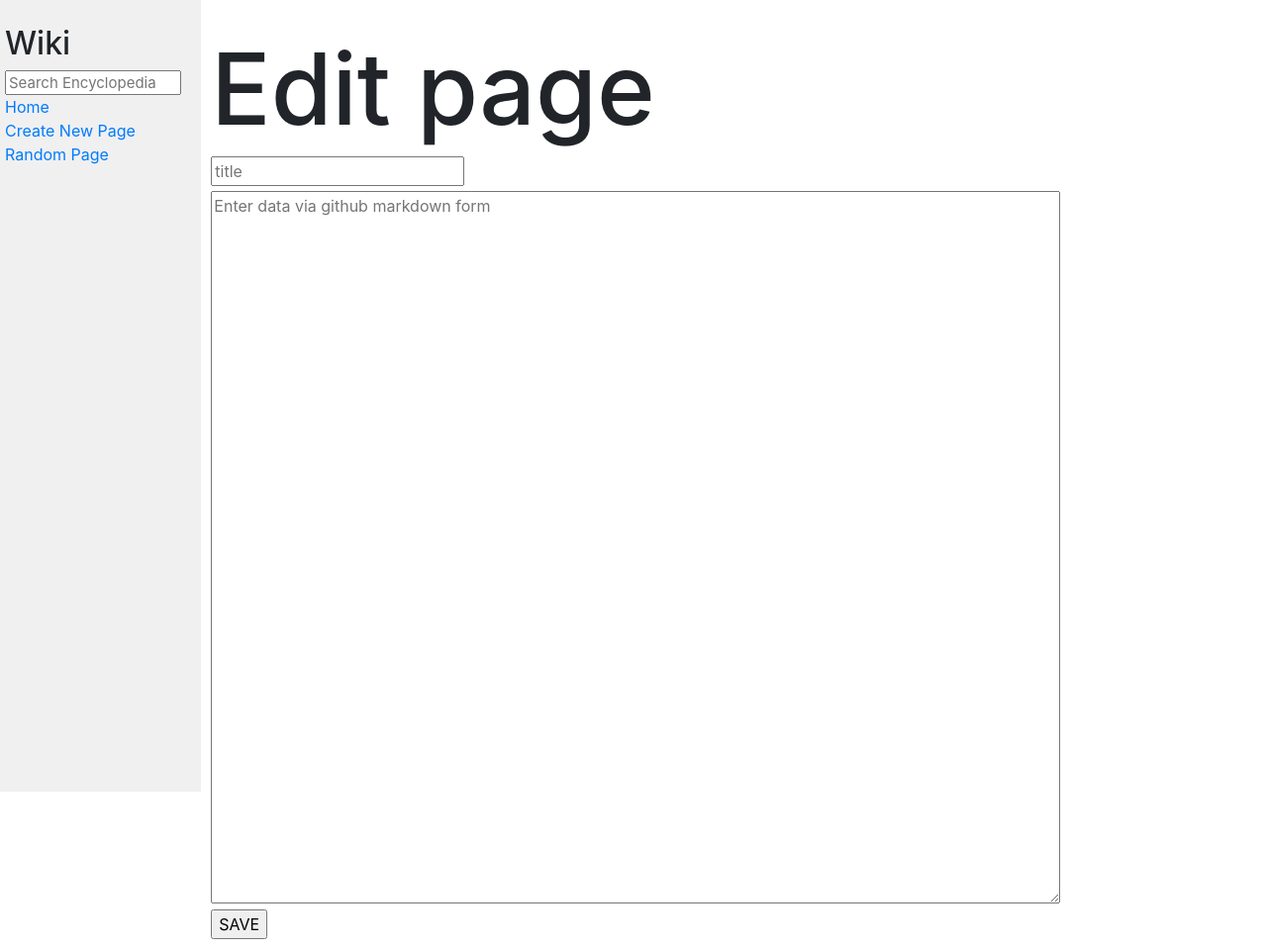
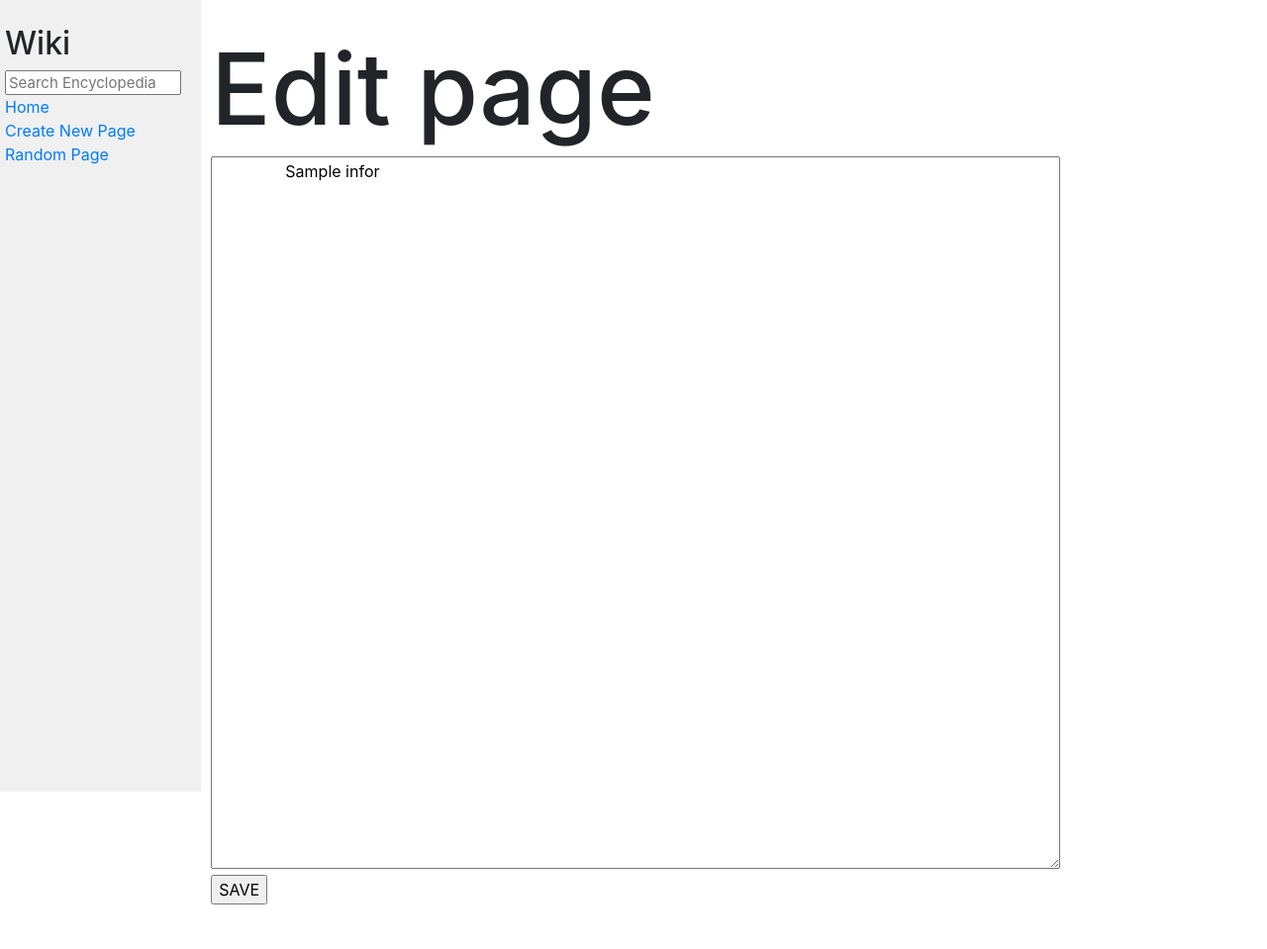
Before and after one commit to hamina12/CS50w, a Django app: template wiki/encyclopedia/templates/encyclopedia/edit.html in a window 1280 px wide. Shown: the whole page at 99% size. After the commit the page ends 914 px from the top, so only its background shows below. Run offline with Django 4.2, Linux system fonts and the light colour scheme; the template is opened without the code that fills it: most values are stand-ins (such as "Sample title", 1, 10 or a date in 2020); some libraries are stand-ins or nearby versions.

Commit message:
Mon, Feb 6, 2023, 4:17 PM +07:00

```diff
--- a/wiki/encyclopedia/templates/encyclopedia/edit.html
+++ b/wiki/encyclopedia/templates/encyclopedia/edit.html
@@ -8,8 +8,11 @@
     <h1>Edit page</h1>
     <form method="post"  id="form2">
         {% csrf_token %}
-        <div style="margin-bottom:5px;"><input type="text" placeholder="title" name="title"></div>
-        <div><textarea placeholder="Enter data via github markdown form" name="text"></textarea></div>
+        <div>
+            <textarea placeholder="Enter data via github markdown form" name="text">
+                {{ infor|safe }}
+            </textarea>
+        </div>
         <input type="submit" value="SAVE">
     </form>
 {% endblock %}
--- a/wiki/encyclopedia/templates/encyclopedia/load.html
+++ b/wiki/encyclopedia/templates/encyclopedia/load.html
@@ -6,4 +6,5 @@
 
 {% block body %}
     {{ infor|safe }}
+    <a href="{% url 'edit' %}">EDIT<a/>
 {% endblock %}
```
Also changed, not shown: wiki/encyclopedia/views.py (+7 -7 lines).
